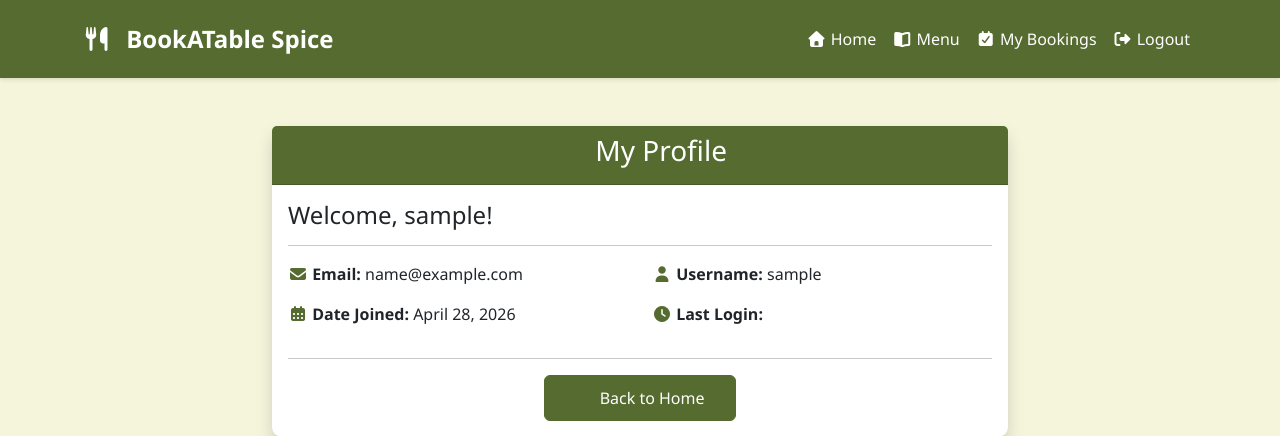
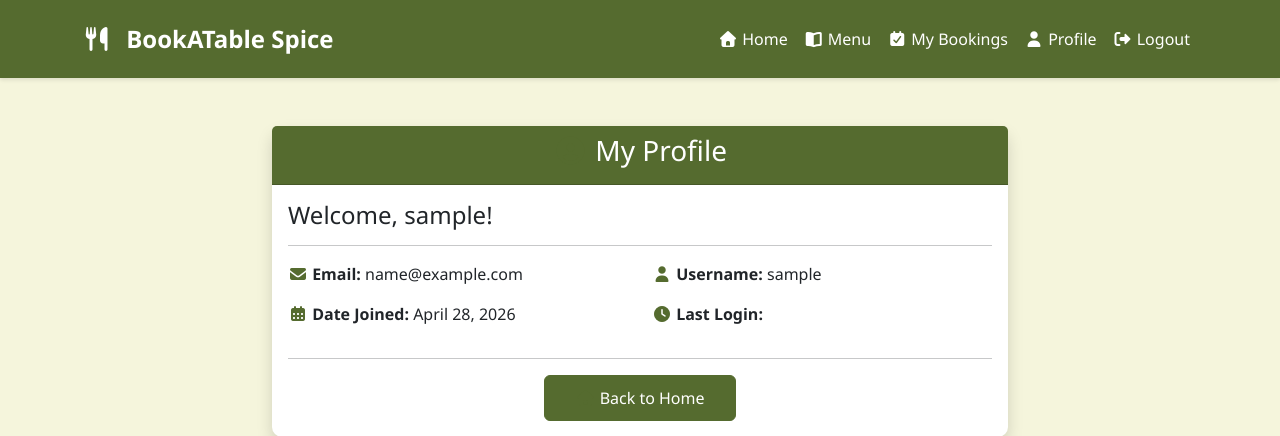
Before and after one commit to picker770/BookATable, a Django app: page /accounts/profile/ in a window 1280 px wide. Shown: the top 436 px of the page. Run offline with Django 4.2, Linux system fonts and the light colour scheme; the visitor is signed in with stand-in values (Sample User, id 1); some libraries are stand-ins or nearby versions.

Commit message:
update navbar with profile linke and user-specific menu items

```diff
--- a/templates/base.html
+++ b/templates/base.html
@@ -48,6 +48,11 @@
                         <li class="nav-item">
                             <a class="nav-link" href="#">
                                 <i class="fas fa-calendar-check"></i> My Bookings
+                            </a>
+                        </li>
+                        <li class="nav-item">
+                            <a href="{% url 'profile' %}" class="nav-link">
+                                <i class="fas fa-user"></i> Profile
                             </a>
                         </li>
                         <li class="nav-item">
```
